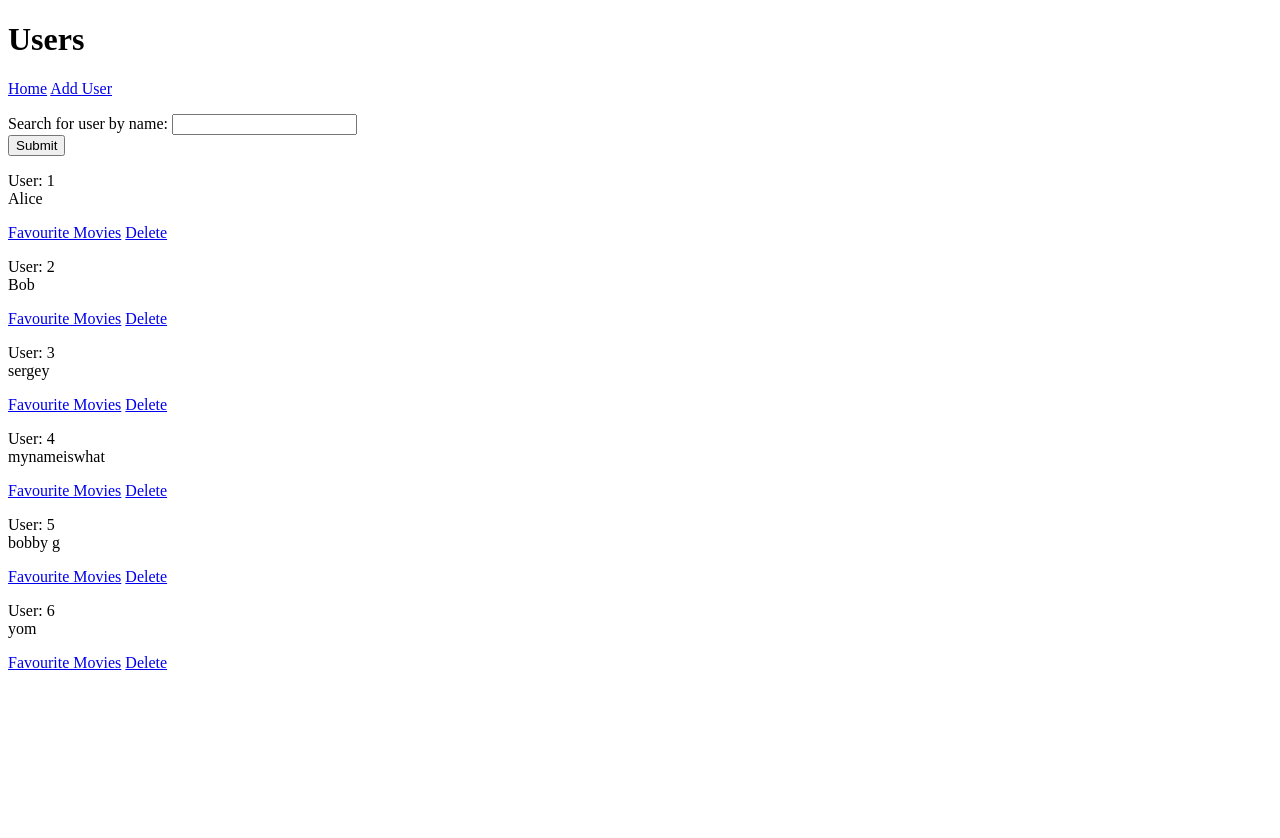
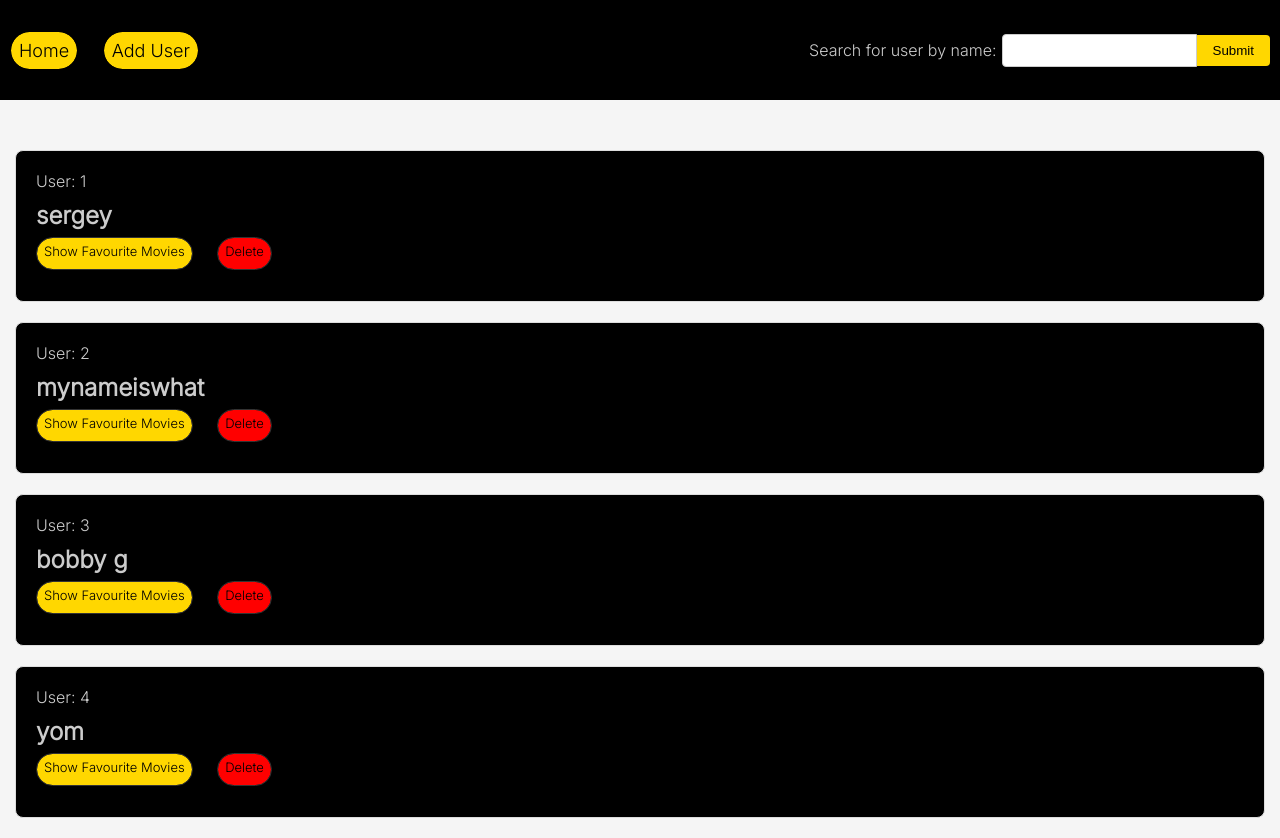
Before and after one commit to sergey00k/web_movie_app, a Flask app: page /users in a window 1280 px wide. Before the commit the page ends 670 px from the top, so only its background shows below. Run offline with Flask 3, Linux system fonts and the light colour scheme.

Commit message:
added css styling to home and users sections

```diff
--- a/database/db_files/db.json
+++ b/database/db_files/db.json
@@ -1,47 +1,4 @@
 {
-  "1": {
-    "name": "Alice",
-    "movies": {
-      "3": {
-        "title": "titanic",
-        "director": "james cameron",
-        "year": "2000",
-        "rating": "8"
-      },
-      "1": {
-        "title": "ted",
-        "rating": "6.9",
-        "year": "2012",
-        "director": "Seth MacFarlane",
-        "image_url": "https://m.media-amazon.com/images/M/MV5BMTQ1OTU0ODcxMV5BMl5BanBnXkFtZTcwOTMxNTUwOA@@._V1_SX300.jpg"
-      },
-      "2": {
-        "title": "baby driver",
-        "rating": "7.6",
-        "year": "2017",
-        "director": "Edgar Wright",
-        "image_url": "https://m.media-amazon.com/images/M/MV5BMjM3MjQ1MzkxNl5BMl5BanBnXkFtZTgwODk1ODgyMjI@._V1_SX300.jpg"
-      },
-      "4": {
-        "title": "shutter island",
-        "rating": "8.2",
-        "year": "2010",
-        "director": "Martin Scorsese",
-        "image_url": "https://m.media-amazon.com/images/M/MV5BYzhiNDkyNzktNTZmYS00ZTBkLTk2MDAtM2U0YjU1MzgxZjgzXkEyXkFqcGdeQXVyMTMxODk2OTU@._V1_SX300.jpg"
-      }
-    }
-  },
-  "2": {
-    "name": "Bob",
-    "movies": {
-      "1": {
-        "title": "titanic",
-        "director": "james cameron",
-        "year": "1997",
-        "rating": "8"
-      }
-    }
-  },
   "0": {
     "name": "sergey",
     "movies": {
--- /dev/null
+++ b/static/users_styles.css
@@ -0,0 +1,122 @@
+* {
+    padding: 0px;
+    margin: 0px;
+}
+
+body {
+    font-family: "inter", sans-serif;
+    background-color: #F5F5F5;
+    color: #ccc;
+}
+
+.header {
+    background-color: black;
+    width: 100%;
+    height: 100px;
+    display: flex;
+    justify-content: space-between;
+    align-items: center;
+    margin-bottom: 50px;
+    padding: 0px;
+}
+
+.user {
+    background-color: black;
+    border: 1px solid #DDD;
+    padding: 20px;
+    margin-bottom: 20px;
+    border-radius: 8px;
+    margin-left: 15px;
+    margin-right: 15px;
+    height: 110px;
+}
+
+.user h2 {
+    margin-top: 0;
+    padding-top: 10px;
+    align-self: left;
+    margin-bottom: 10px;
+}
+
+.minibutton {
+    margin-top: 5px;
+    text-decoration: none;
+    padding-top: 5px;
+    padding-bottom: 10px;
+    background-clip: padding-box;
+    border-color: #333;
+    border-style: solid;
+    border-width: 1px;
+    border-radius: 25px;
+    color: black;
+    padding-left: 7px;
+    padding-right: 7px;
+}
+
+.button {
+    margin-top: 5px;
+    text-decoration: none;
+    padding: 8px;
+    background-clip: padding-box;
+    border-color: black;
+    border-style: solid;
+    border-width: 1px;
+    width: 40px;
+    height: 30px;
+    background-color: gold;
+    margin-left: 10px;
+    border-radius: 30px;
+}
+
+.favourites {
+    margin-right: 10px;
+    font-size: small;
+    background-color: gold;
+}
+
+.delete {
+    margin-left: 10px;
+    background-color: red;
+    font-size: small;
+}
+
+.add {
+    color:black;
+    text-decoration: none;
+    font-size: large;
+}
+
+.home {
+    color: black;
+    text-decoration: none;
+    font-size: large;
+    margin-right: 10px;
+}
+
+.search-form {
+    display: flex;
+    align-items: center;
+    justify-content: space-between;
+    margin-right: 10px;
+}
+
+.search-field {
+    padding: 8px;
+    border: 1px solid #ccc;
+    border-radius: 4px 0 0 4px;
+}
+
+.search-text {
+    padding-right: 5px;
+    padding-left: 5px;
+    color: #ccc;
+}
+
+.submit {
+    padding: 8px 16px;
+    background-color: gold;
+    color: #000;
+    border: none;
+    border-radius: 0 4px 4px 0;
+    cursor: pointer;
+}
--- a/templates/users.html
+++ b/templates/users.html
@@ -4,23 +4,31 @@
     <meta charset="UTF-8">
     <meta http-equiv="X-UA-Compatible" content="IE=edge">
     <meta name="viewport" content="width=device-width, initial-scale=1.0">
+    <link href="{{ url_for('static', filename='users_styles.css') }}" rel="stylesheet">
+    <link href="https://fonts.googleapis.com/css2?family=Inter:wght@300&display=swap" rel="stylesheet">
     <title>Users - MovieWebApp</title>
 </head>
 <body>
-    <h1>Users</h1>
-    <p><a href="{{ url_for('home') }}">Home</a>
-        <a href="{{ url_for('add_user') }}">Add User</a>
-        <form action="/users" method="POST">
-            <label for="search">Search for user by name: </label>
-            <input type="text" id="search" name="search" required>
-            <br>
-            <input type="submit" value="Submit">
-        </form></p>
+    <div class="header">
+        <div class="left-header">
+            <a class="home button" href="{{ url_for('home') }}">Home</a>
+            <a class="add button" href="{{ url_for('add_user') }}">Add User</a>
+        </div>
+        <div class="right-header">
+            <form class="search-form" action="/users" method="POST">
+                <label class="search-text" for="search">Search for user by name: </label>
+                <input class="search-field" type="text" id="search" name="search" required>
+                <br>
+                <input class="submit" type="submit" value="Submit">
+            </form>
+        </div>
+    </div>
     {% for user in users %}
     <div class="user">
-        <p>User: {{ loop.index }}<br>{{ user }}</p>
-        <p><a href="{{ url_for('get_favourites', user_id=users[user]) }}">Favourite Movies</a>
-            <a class='delete userbutton' href="{{ url_for('delete_user', user_id=users[user]) }}">Delete</a></p>
+        <p>User: {{ loop.index }}</p>
+        <h2>{{ user }}</h2>
+        <p><a class="favourites minibutton" href="{{ url_for('get_favourites', user_id=users[user]) }}">Show Favourite Movies</a>
+            <a class="delete minibutton" href="{{ url_for('delete_user', user_id=users[user]) }}">Delete</a></p>
     </div>
     {% endfor %}
 </body>
```
Also changed, not shown: static/home_styles.css (+88 -2 lines), templates/home.html (+16 -10 lines).
